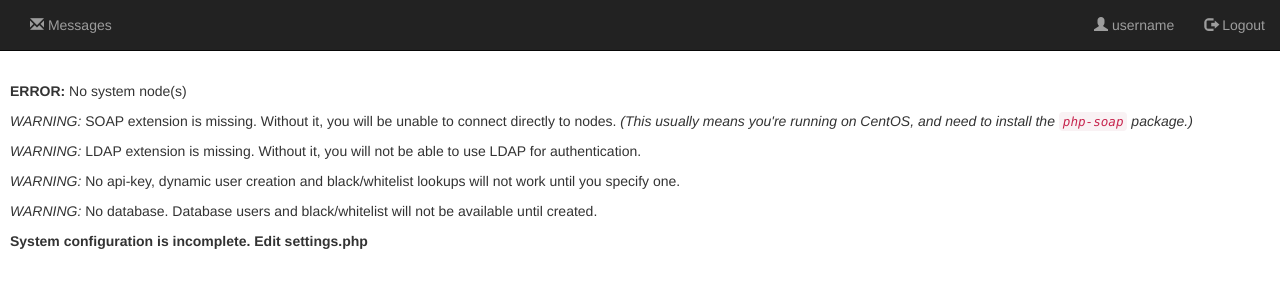
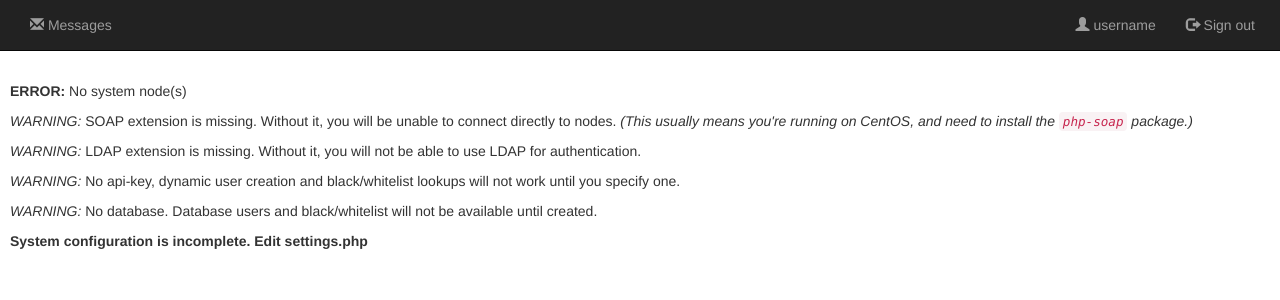
Before and after one commit to xenandreash/sp-enduser, a PHP site: page /?page=1 in a window 1280 px wide. Shown: the top 300 px of the page. Run offline with PHP 8.4, Linux system fonts and the light colour scheme; a user stored in the database is signed in; data that the repository does not hold is empty; some libraries are stand-ins or nearby versions.

Commit message:
Be consistent about sign in/sign out

```diff
--- a/partials/header.php
+++ b/partials/header.php
@@ -58,9 +58,9 @@ $dbCredentials = $settings->getDBCredentials();
 						<li class="bwlist<?php header_active('bwlist'); ?>"><a href="?page=bwlist"><i class="glyphicon glyphicon-inbox"></i>&nbsp;Black/whitelist</a></li>
 						<?php } ?>
 					</ul>
-					<ul class="nav navbar-nav navbar-right">
+					<ul class="nav navbar-nav navbar-right" style="padding-right: 10px;">
 						<li class="user<?php header_active('user') ?>"><a href="?page=user"><i class="glyphicon glyphicon-user"></i>&nbsp;<?php p(Session::Get()->getUsername()); ?></a></li>
-						<li class="logout<?php header_active('logout') ?>"><a href="?page=logout"><i class="glyphicon glyphicon-log-out"></i>&nbsp;Logout</a></li>
+						<li class="logout<?php header_active('logout') ?>"><a href="?page=logout"><i class="glyphicon glyphicon-log-out"></i>&nbsp;Sign out</a></li>
 					</ul>
 				</div>
 			</div>
```
